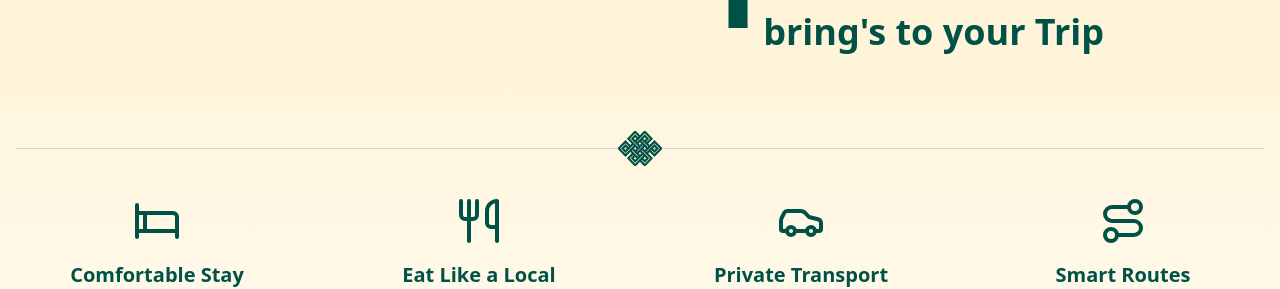
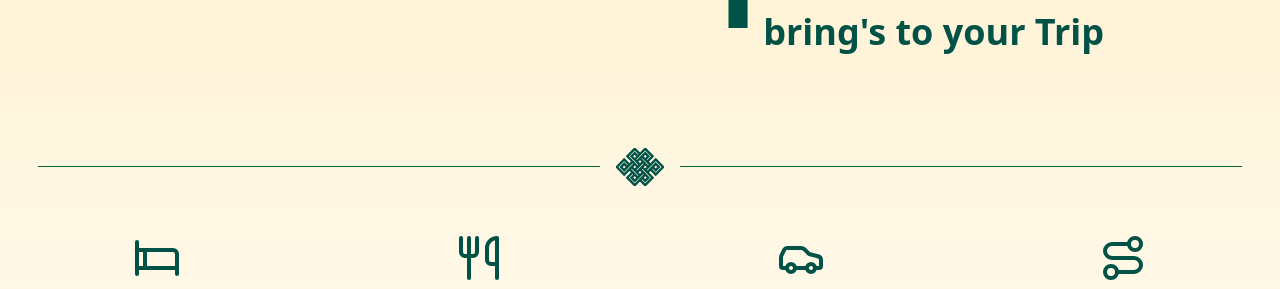
Before and after one commit to UmanandaSiddha/Drokpa-Client, a Next.js app: page / in a window 1280 px wide. Shown: the part 3980-4269 px from the top of the page. Built offline with nearby package versions, Linux system fonts and the light colour scheme.

Commit message:
fix: feature divider

```diff
--- a/components/FacilitiesSection.tsx
+++ b/components/FacilitiesSection.tsx
@@ -52,14 +52,14 @@ const FacilitiesSection = () => {
 				</div>
 
 				{/* DIVIDER WITH LOGO */}
-				<div className="relative w-full my-8 flex items-center justify-center">
-					<div className="w-full border-t border-gray-300"></div>
+				<div className="w-full my-8 flex items-center justify-center">
+					<div className="w-[45%] border-t border-green-800" />
 
-					<div className="absolute inset-0 flex justify-center items-center">
-						<div className="px-4">
-							<Image src={DrokpaGreenLogo} alt="logo" width={44} height={44} />
-						</div>
+					<div className="flex justify-center items-center px-4">
+						<Image src={DrokpaGreenLogo} alt="logo" width={48} height={48} />
 					</div>
+
+					<div className="w-[45%] border-t border-green-800" />
 				</div>
 
 				{/*  FACILITIES GRID */}
```
